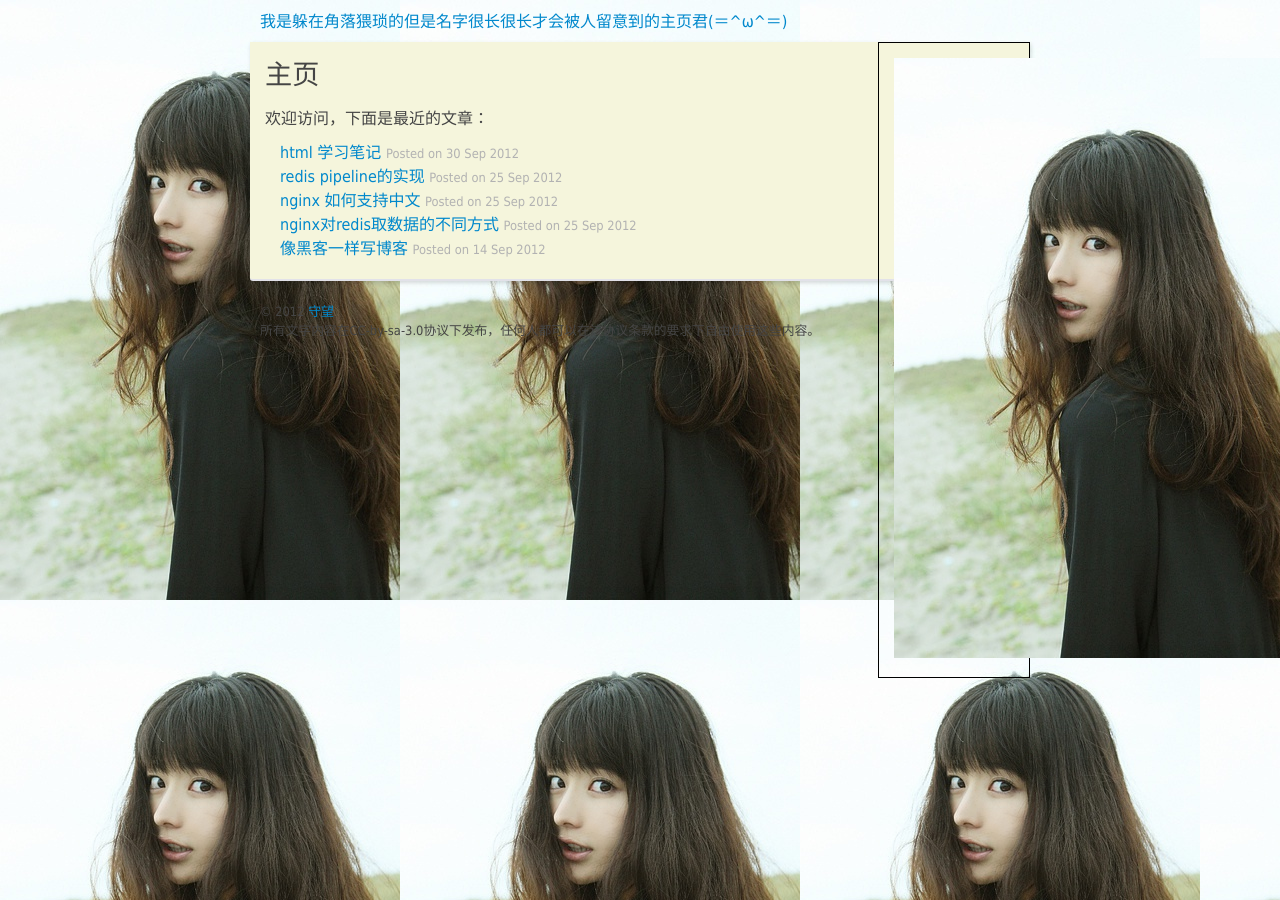
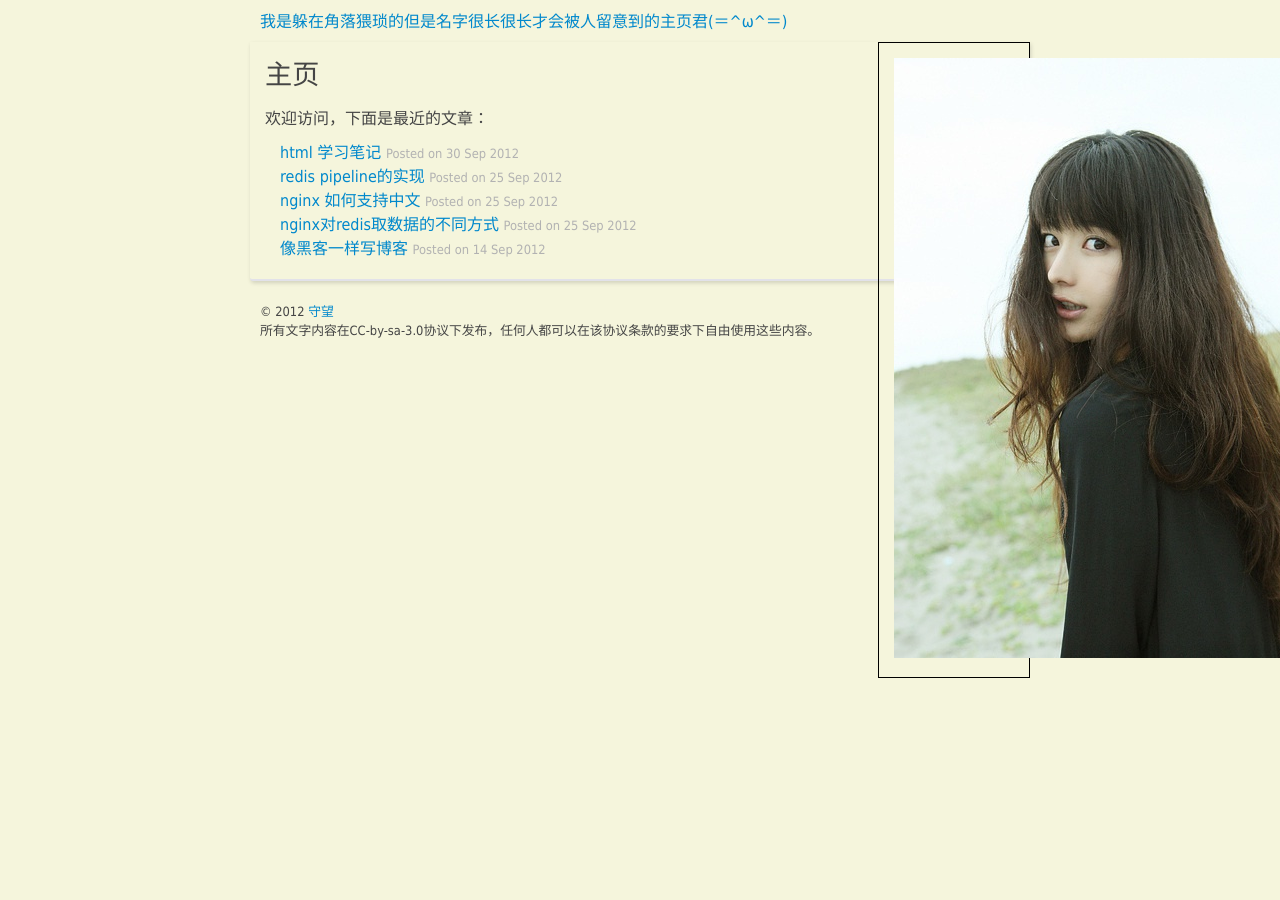
Before and after one commit to hopestar/hopestar.github.com, a Jekyll site: the page built from index.html, in a window 1280 px wide. Built offline with Jekyll 4.4.1, drawn with Linux system fonts in a browser that asks for light colours; Markdown is read by kramdown in place of the engine named in the settings.

Commit message:
Update assets/style/simple.css

```diff
--- a/assets/style/simple.css
+++ b/assets/style/simple.css
@@ -3,7 +3,7 @@
  */
 
 /** Template Style **/
-body { margin: 0 auto 30px auto; width: 780px; font-family: Tahoma, 'Microsoft Yahei', sans-serif; font-size: 16px; color: #454545; }
+body { margin: 0 auto 30px auto; width: 780px; font-family: Tahoma, 'Microsoft Yahei', sans-serif; font-size: 16px; color: #454545;background:beige }
 
 h1, h2 { font-weight: 500; }
 h1 { margin: 0 0 13px 0; font-size: 1.7em; }
```
